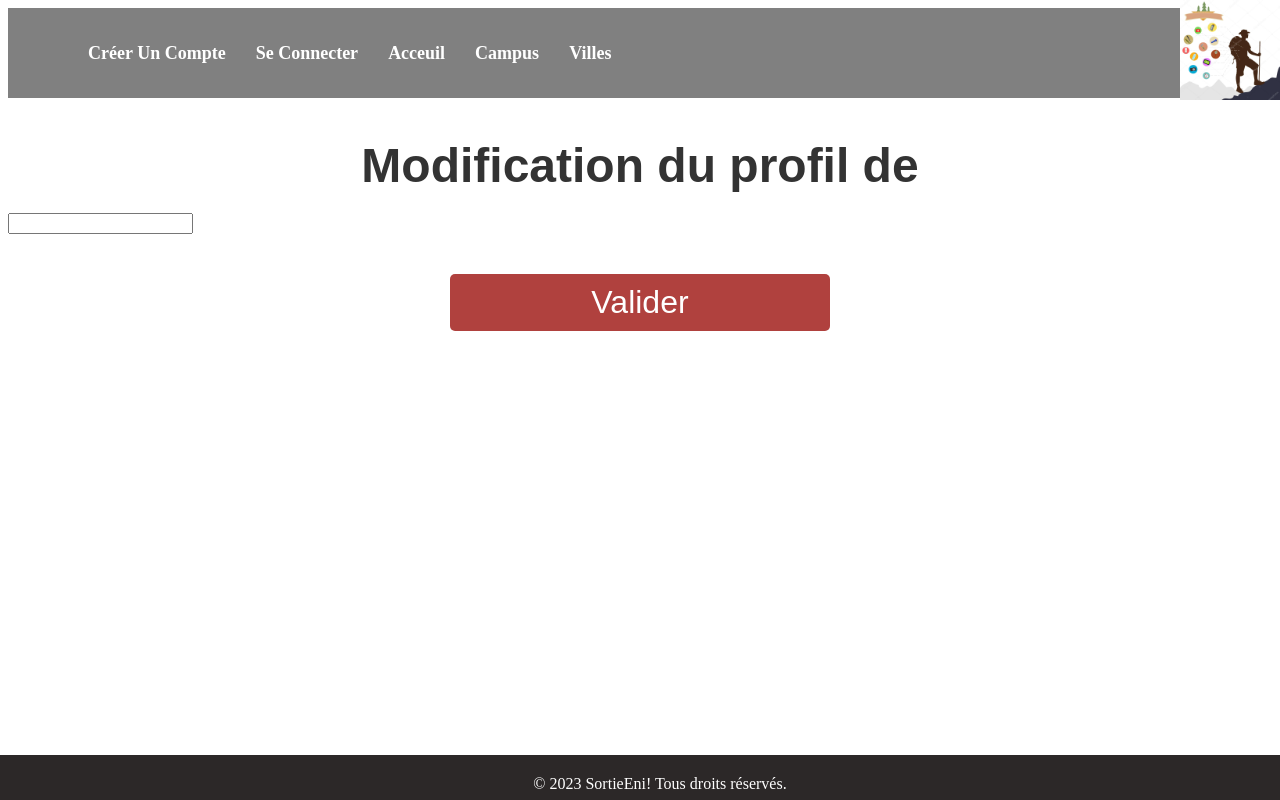
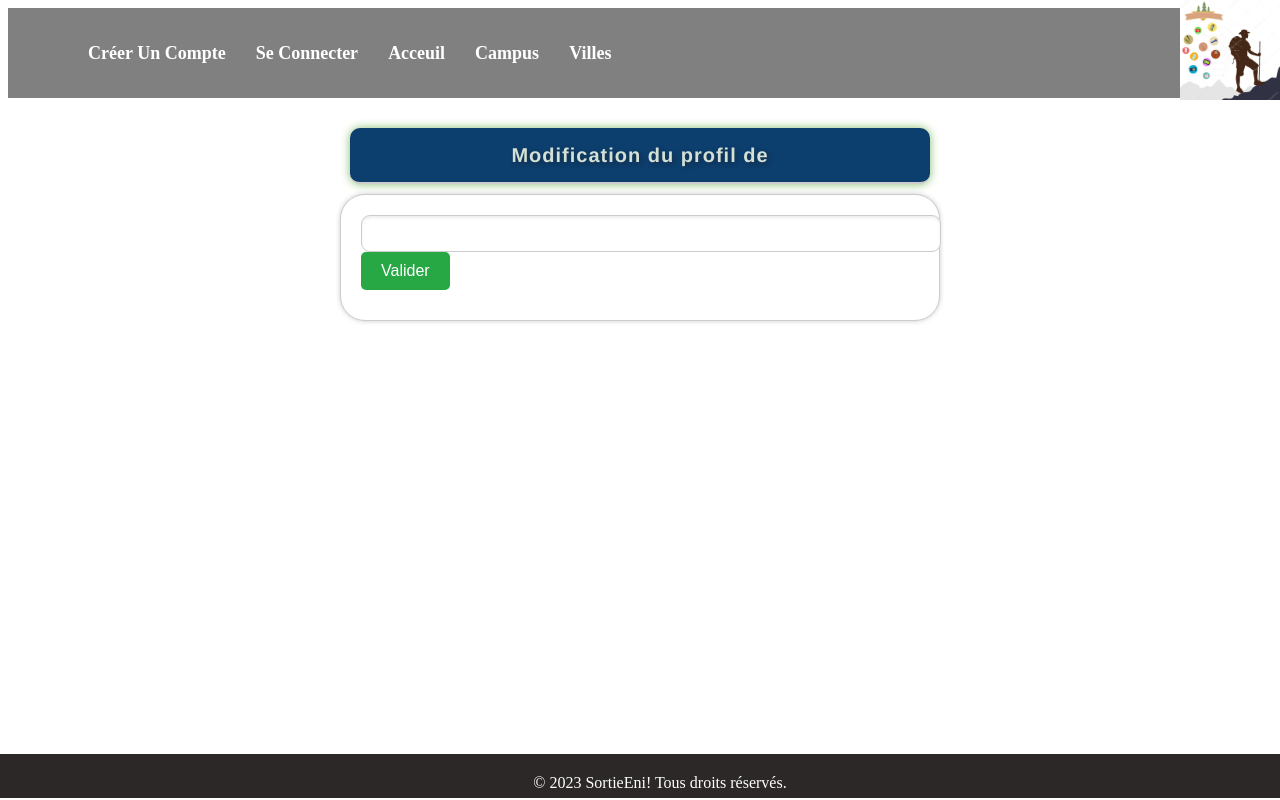
Before and after one commit to Jbb29950/SortieENI, a Symfony app: template templates/utilisateur/modificationProfil.html.twig in a window 1280 px wide. Run offline with Twig, Linux system fonts and the light colour scheme; the template is opened without the code that fills it: most values are stand-ins (such as "Sample title", 1, 10 or a date in 2020); form fields are guessed from the names that the template uses; some libraries are stand-ins or nearby versions.

Commit message:
pages css

```diff
--- a/public/css/main.css
+++ b/public/css/main.css
@@ -30,9 +30,7 @@ a {
 a:hover {
     background-color: #555;
 }
-.logo{
-    display: block;
-}
+
 header {
     background-color: gray;
     height: 90px;
@@ -43,7 +41,7 @@ header {
 }
 
 
-/* Créer un style pour le footer */
+
 footer {
     background-color: #333;
     color: #fff;
@@ -57,10 +55,10 @@ footer {
 footer {
     text-align: center;
     position: fixed;
-    bottom: 0;
+    bottom: 2px;
     left: 0;
     width: 100%;
-    height: 5px;
+    height: 4px;
     background-color: #2c2828;
 
 }
--- /dev/null
+++ b/public/css/modificationProfile.css
@@ -0,0 +1,69 @@
+.container_profil {
+    max-width: 600px; /* largeur maximale de la section */
+    margin: auto; /* centre la section horizontalement */
+    padding: 20px; /* rembourrage de la section */
+    background-color: #fff; /* couleur de fond */
+
+}
+
+
+.titre_profil {
+    font-size: 20px;
+    font-weight: bolder;
+    font-family: "Helvetica Neue", Arial, sans-serif;
+    color: #d2e0d5;
+    text-shadow: 2px 2px 4px rgba(33, 31, 31, 0.5);
+    letter-spacing: 1px;
+    line-height: 2;
+    border-bottom: 2px solid #ccc;
+    background-color: #0c3e6e;
+    text-align: center;
+    margin: 10px ;
+    padding: 7px;
+    box-shadow: 0px 0px 10px rgb(134, 188, 107);
+    border-radius: 10px;
+
+
+}
+form {
+    max-width: 600px; /* largeur maximale du formulaire */
+    margin: 0 auto; /* centre le formulaire horizontalement */
+    padding: 20px; /* rembourrage du formulaire */
+    background-color: #fff; /* couleur de fond */
+    border: 1px solid #ccc; /* bordure */
+    border-radius: 25px; /* coins arrondis */
+    box-shadow: 0 0 5px #ccc; /* ombre */
+}
+form div {
+    width: 95%; /* largeur maximale pour chaque div */
+    margin-bottom: 10px; /* marge inférieure */
+}
+
+form label {
+    display: block; /* affiche chaque label sur une ligne séparée */
+    margin-bottom: 5px; /* marge inférieure */
+
+}
+
+form input[type="text"],
+form input[type="email"] {
+    width: 100%; /* largeur maximale */
+    padding: 10px; /* rembourrage */
+    border: 1px solid #ccc; /* bordure */
+    border-radius: 9px; /* coins arrondis */
+    box-shadow: inset 0 2px 3px #eee; /* effet en relief */
+}
+
+form button[type="submit"] {
+    background-color: #28a745; /* couleur de fond */
+    color: #fff; /* couleur de texte */
+    border: none; /* pas de bordure */
+    border-radius: 5px; /* coins arrondis */
+    padding: 10px 20px; /* rembourrage */
+    font-size: 16px; /* taille de police */
+    cursor: pointer; /* curseur pointer */
+}
+
+form button[type="submit"]:hover {
+    background-color: #218838; /* couleur de fond au survol */
+}
--- a/templates/header.html.twig
+++ b/templates/header.html.twig
@@ -11,8 +11,6 @@
         <li class="nav-link"><a href="{{ path('app_login') }}" title="">Se connecter</a></li>
         <li class="nav-link"><a href="{{ path('app_register') }}" title="Créer compte">Créer un compte</a></li>
 
-
-
     {% endif %}
 
 </ul>
--- a/templates/utilisateur/modificationProfil.html.twig
+++ b/templates/utilisateur/modificationProfil.html.twig
@@ -1,5 +1,5 @@
 {% extends 'base.html.twig' %}
-{% block stylesheets %} <link rel="stylesheet" href="{{ asset('css/form.css') }}">{% endblock %}
+{% block stylesheets %} <link rel="stylesheet" href="{{ asset('css/modificationProfile.css') }}">{% endblock %}
 {% block title %}Modification profil{% endblock %}
 {% block body %}
 
```
Also changed, not shown: public/css/profile.css (+18 -9 lines).
